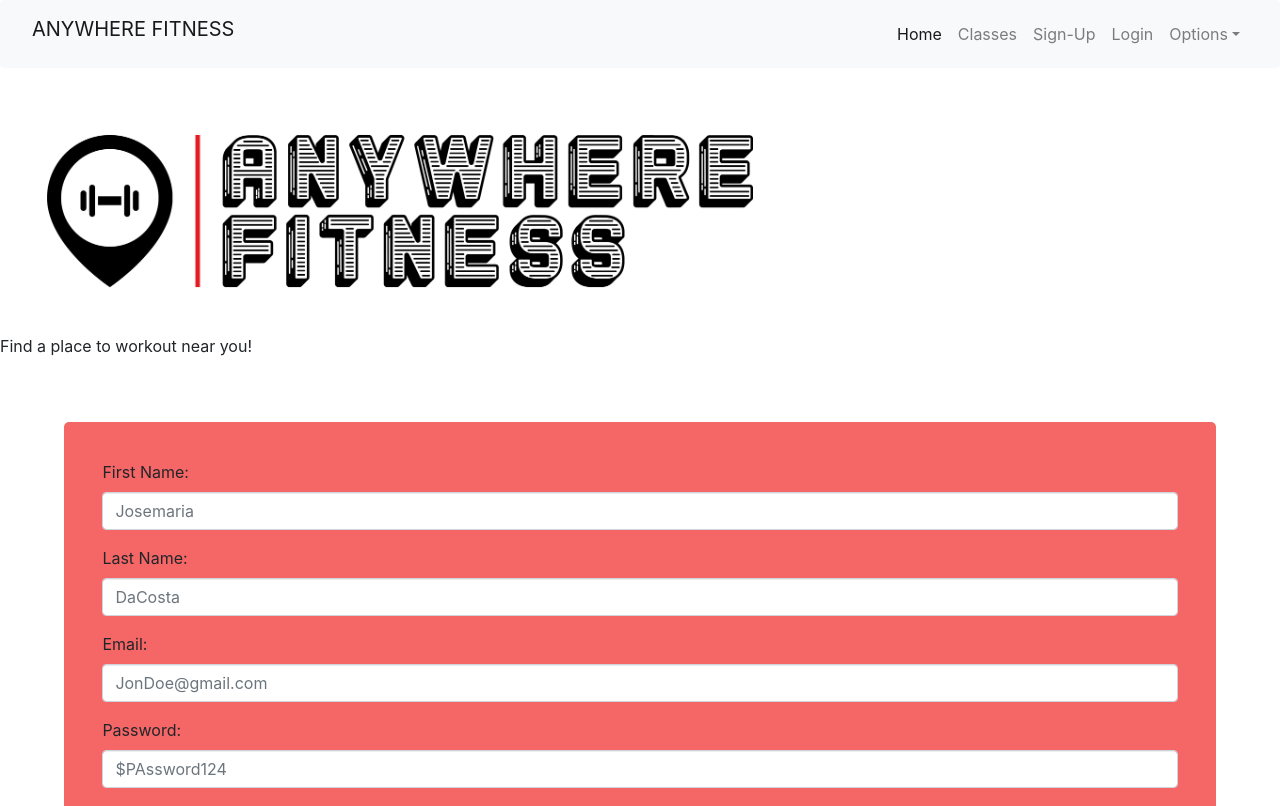
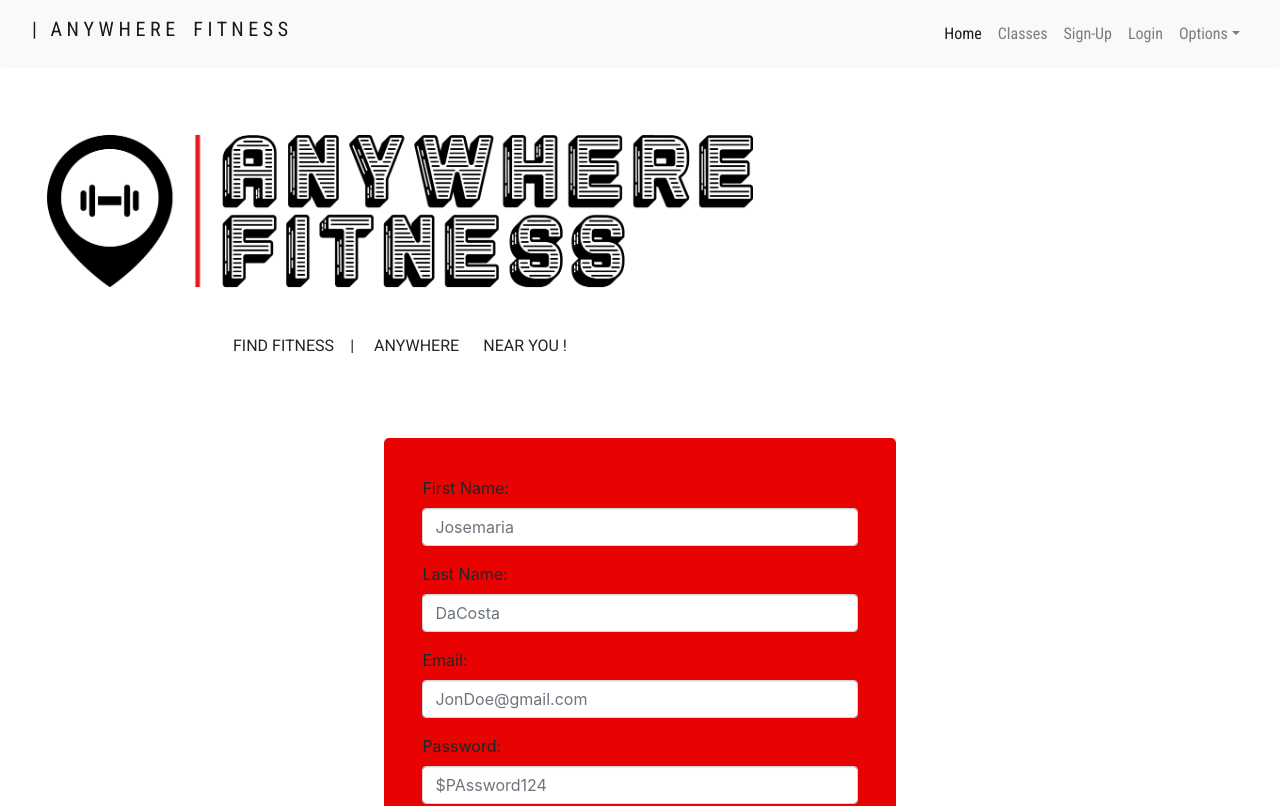
Before and after one commit to BW-Anywhere-Fitness-Nov-18-22/front-end, a React (Create React App) app: page / in a window 1280 px wide. Shown: the top 806 px of the page. Built offline with nearby package versions, Linux system fonts and the light colour scheme.

Commit message:
Styling added

```diff
--- a/public/index.html
+++ b/public/index.html
@@ -5,6 +5,10 @@
     <link rel="icon" href="%PUBLIC_URL%/favicon.ico" />
     <meta name="viewport" content="width=device-width, initial-scale=1" />
     <meta name="theme-color" content="#000000" />
+    <link href="https://fonts.googleapis.com/css?family=Raleway&display=swap" rel="stylesheet">
+    <link href="https://fonts.googleapis.com/css?family=Roboto+Condensed&display=swap" rel="stylesheet">
+    <link href="https://fonts.googleapis.com/css?family=Roboto&display=swap" rel="stylesheet">
+
     <meta
       name="description"
       content="Web site created using create-react-app"
--- a/src/App.css
+++ b/src/App.css
@@ -7,6 +7,18 @@
   width: 100vmin;
 
 }
+
+.slogan {
+  font-family: 'Roboto', sans-serif;
+
+  width: 100vmin;
+  display: flex;
+  flex-direction: row;
+  align-items: center;
+  justify-content: center;
+}
+
+
 
 .App-logo-container {
   /* height: auto;
@@ -42,6 +54,17 @@
 .SignUp-Container {
   margin: 5%;
   padding: 3%;
-  background: rgb(245, 102, 102);
+  background: rgb(232, 2, 2);
   border-radius: 5px;
+  width: 40%;
+  min-width: 400px;
+
 }
+
+a {
+  font-family: 'Roboto Condensed', sans-serif;
+}
+
+.btn {
+  background-color: black;
+}
--- a/src/App.js
+++ b/src/App.js
@@ -15,7 +15,7 @@ function App() {
     <div>
       <Navigation />
       <AFLogoFxn />
-      <p> Find a place to workout near you! </p>
+      <p className="slogan"> FIND FITNESS &ensp; |<span>&emsp; ANYWHERE &ensp;</span> &ensp; NEAR YOU ! </p>
 
       <Route
         exact
--- a/src/components/Header.js
+++ b/src/components/Header.js
@@ -25,7 +25,7 @@ export default () => {
   return (
     <div>
       <Navbar color="light" light expand="md">
-        <NavbarBrand href="/">ANYWHERE FITNESS</NavbarBrand>
+        <NavbarBrand href="/">| &ensp;A N Y W H E R E &ensp;  F I T N E S S </NavbarBrand>
         <NavbarToggler onClick={toggle} />
         <Collapse isOpen={isOpen} navbar>
           <Nav className="ml-auto" navbar>
--- a/src/components/Login.js
+++ b/src/components/Login.js
@@ -10,6 +10,7 @@ const baseUrl =
 
 function Login(props) {
   return (
+    <div className="d-flex flex-row justify-content-center align-items-center">
     <div className="SignUp-Container">
       <Form>
         <div className="form-group">
@@ -37,9 +38,10 @@ function Login(props) {
                     <Field className="form-control" type="instructorCode" name="instructorCode" id="instructorCode" placeholder="(Instructors Only)" /> */}
         </div>
         <div className="text-right">
-          <Button type="submit">Submit</Button>
+          <Button type="submit" class="dark">Submit</Button>
         </div>
       </Form>
+    </div>
     </div>
   );
 }
--- a/src/components/SignUp.js
+++ b/src/components/SignUp.js
@@ -11,6 +11,7 @@ const baseUrl =
 function SignUp(props) {
 
   return (
+    <div className="d-flex flex-row justify-content-center align-items-center">
     <div className="SignUp-Container">
       <Form>
         <div className="form-group">
@@ -64,9 +65,10 @@ function SignUp(props) {
           />
         </div>
         <div className="text-right">
-          <Button type="submit">Submit</Button>
+          <Button type="submit" className="btn" variant="dark">Submit</Button>
         </div>
       </Form>
+    </div>
     </div>
   );
 }
```
Also changed, not shown: src/components/client/StyledComponents.js (added, +21 -0 lines).
